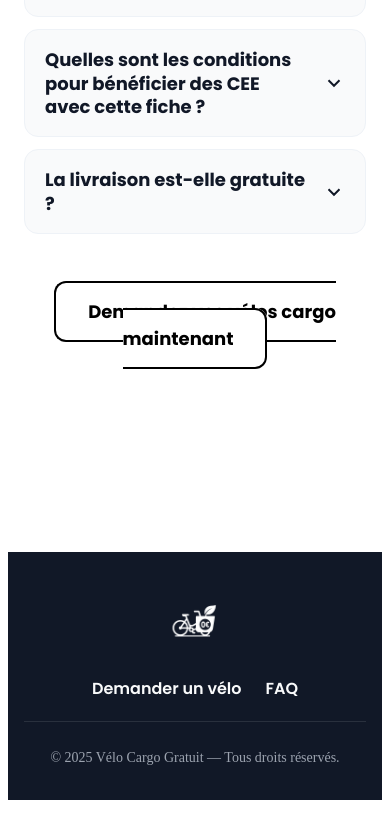
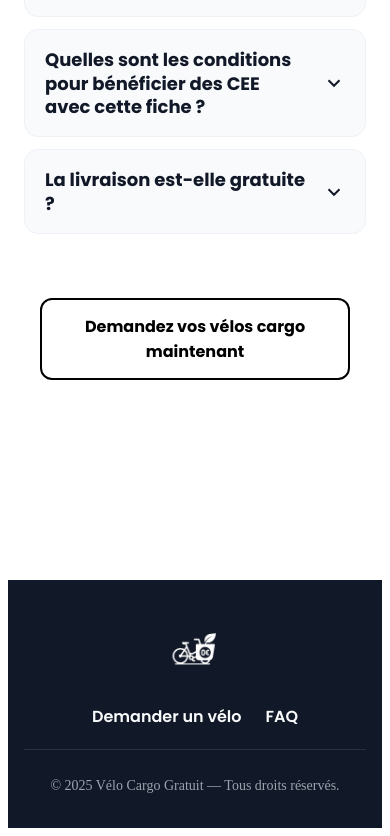
Before and after one commit to mielpops77/cargo-electrique-gratuit, an Angular app: page / in a window 390 px wide. Shown: the part 4752-5588 px from the top of the page. Before the commit the page ends 5560 px from the top, so only its background shows below. Built offline with nearby package versions, Linux system fonts and the light colour scheme.

Commit message:
responsive button faq

```diff
--- a/src/app/shared/faq/faq.scss
+++ b/src/app/shared/faq/faq.scss
@@ -1,5 +1,12 @@
-.faq { padding: 100px 16px; background: #ffffff; }
-.faq-container { max-width: 1100px; margin: 0 auto; }
+.faq {
+  padding: 100px 16px;
+  background: #ffffff;
+}
+
+.faq-container {
+  max-width: 1100px;
+  margin: 0 auto;
+}
 
 .title {
   text-align: center;
@@ -7,11 +14,14 @@
   font-size: clamp(28px, 4.5vw, 44px);
   font-weight: 900;
   color: #059669; /* Titre "FAQ" en vert */
-  margin-top: 0;         /* supprime l’espace inutile en haut */
-  margin-bottom: 60px;   /* réduit légèrement */
+  margin-top: 0;
+  margin-bottom: 60px;
 }
 
-.accordion { display: grid; gap: 12px; }
+.accordion {
+  display: grid;
+  gap: 12px;
+}
 
 .item {
   background: #f9fafb;
@@ -22,7 +32,9 @@
 
 .q {
   width: 100%;
-  display: flex; align-items: center; justify-content: space-between;
+  display: flex;
+  align-items: center;
+  justify-content: space-between;
   gap: 16px;
   padding: 18px 20px;
   background: transparent;
@@ -33,19 +45,27 @@
   color: #111827;
 }
 
-.q:focus-visible { outline: 3px solid rgba(5,150,105,.3); border-radius: 10px; }
+.q:focus-visible {
+  outline: 3px solid rgba(5,150,105,.3);
+  border-radius: 10px;
+}
 
 .chev {
-  width: 22px; height: 22px; flex-shrink: 0;
-  stroke: #111827; stroke-width: 2.2; fill: none;
+  width: 22px;
+  height: 22px;
+  flex-shrink: 0;
+  stroke: #111827;
+  stroke-width: 2.2;
+  fill: none;
   transition: transform .25s ease;
 }
 
 /* rotation quand ouvert */
 [item] .q[aria-expanded="true"] + .a,
 .q[aria-expanded="true"] ~ .chev {}
-/* on cible via parent .item */
-.item .q[aria-expanded="true"] .chev { transform: rotate(180deg); }
+.item .q[aria-expanded="true"] .chev {
+  transform: rotate(180deg);
+}
 
 .a {
   padding: 0 20px 20px 20px;
@@ -53,14 +73,18 @@
   font: 400 16px/1.7 'Poppins', sans-serif;
 }
 
-.a ul { margin: 10px 0 0 18px; list-style: disc; }
-.a li { margin: 6px 0; }
+.a ul {
+  margin: 10px 0 0 18px;
+  list-style: disc;
+}
+.a li {
+  margin: 6px 0;
+}
 
-
-
+/* ---- Bouton FAQ ---- */
 .faq-cta {
-  margin-top: 64px;   /* plus d’espace au-dessus */
-  margin-bottom: 20px; /* optionnel : espace en bas */
+  margin-top: 64px;
+  margin-bottom: 20px;
   text-align: center;
 }
 
@@ -68,13 +92,18 @@
   background: #fff;
   color: #000;
   border: 2px solid #000;
-  padding: 16px 32px;       /* bouton plus grand */
+  padding: 16px 32px;
   border-radius: 12px;
   font-weight: 700;
-  font-size: 18px;          /* texte plus grand */
+  font-size: 18px;
   text-decoration: none;
   transition: all .25s ease;
   font-family: 'Poppins', sans-serif;
+  display: inline-flex;      /* corrige les retours chelous */
+  align-items: center;
+  justify-content: center;
+  white-space: normal;
+  max-width: 100%;
 }
 
 .faq-cta .cta:hover {
@@ -84,12 +113,26 @@
   transform: translateY(-2px);
 }
 
+/* ---- Responsive ---- */
+
+/* Mobile : bouton pleine largeur *//* Mobile : bouton centré et largeur raisonnable */
+@media (max-width: 480px) {
+  .faq-cta .cta {
+    width: 80%;          /* au lieu de 100% */
+    margin: 0 auto;      /* centré */
+    font-size: 16px;
+    padding: 14px 16px;
+  }
+}
 
 
-
-
-/* Responsive largeur */
+/* Desktop */
 @media (min-width: 900px) {
   .faq { padding: 120px 16px; }
   .accordion { gap: 14px; }
+  .faq-cta .cta {
+    width: auto;
+    font-size: 18px;
+    padding: 16px 32px;
+  }
 }
```
